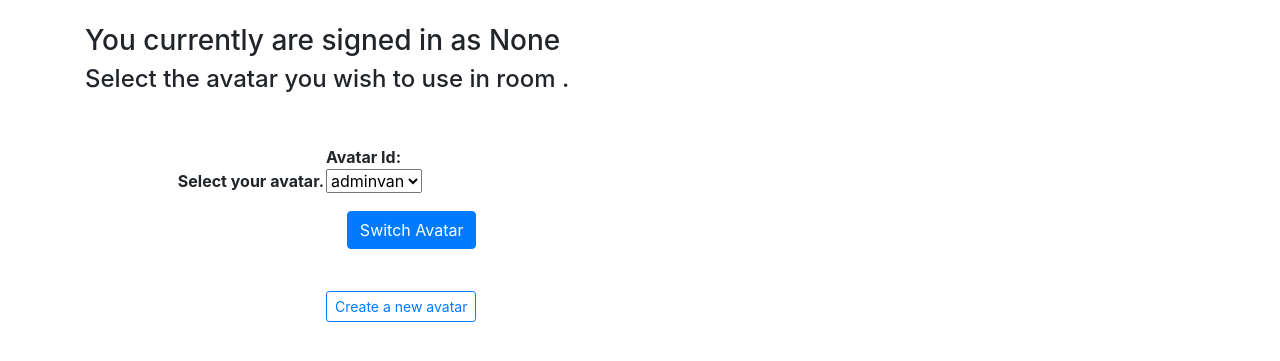
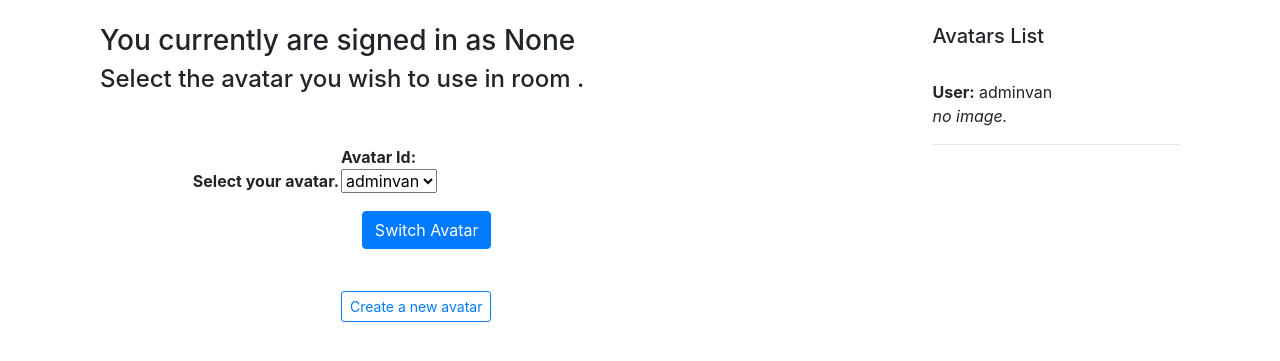
Before and after one commit to egv78/vanlevysite, a Django app: page /swdice/switch_avatar/ in a window 1280 px wide. Shown: the part 73-434 px from the top of the page. Run offline with Django 3.2, Linux system fonts and the light colour scheme; a user stored in the database is signed in; data comes from the database, SQL or seed files in the repository; both versions use the stored data as it was after the commit; some libraries are stand-ins or nearby versions.

Commit message:
Switch Avatar page now shows names and images

```diff
--- a/swdice/templates/swdice/switch_avatar.html
+++ b/swdice/templates/swdice/switch_avatar.html
@@ -9,6 +9,9 @@
 
 {% block body %}
 <div class="container">
+    <div class="container">
+        <div class="row">
+            <div class="col-9">
                 <br>
                 <h3>You currently are signed in as {{ my_avatars_list|get_item:room_id }}</h3>
                 <h4>Select the avatar you wish to use in room
@@ -81,6 +84,37 @@
                         </tr>
                     </table>
                 </form>
-
+            </div>
+            <div class="col-3">
+                <br>
+                <h5>Avatars List</h5>
+                <br>
+                <strong>User:</strong>
+                {% if user.userprofile.user_first_name %}
+                    {{ user.userprofile.user_first_name }}
+                {% else %}
+                    {{ user.username }}
+                {% endif %}
+                <br>
+                {% if user.userprofile.user_url_image %}
+                    <img src="{{ user.userprofile.user_url_image }}" width="150">
+                {% else %}
+                    <em>no image.</em>
+                {% endif %}
+                <br>
+                <hr>
+                {% for avatar in my_avatar_objects %}
+                    <strong>Avatar:</strong> {{ avatar.avatar_name }}<br>
+                    {% if avatar.avatar_url_image %}
+                        <img src="{{ avatar.avatar_url_image }}" width="150">
+                    {% else %}
+                        <em>no image.</em>
+                    {% endif %}
+                    <br>
+                    <hr>
+                {% endfor %}
+            </div>
+        </div>
+    </div>
 </div>
 {% endblock %}
--- a/swdice/views.py
+++ b/swdice/views.py
@@ -224,8 +224,10 @@ class DockingBay(FormMixin, TemplateView):
                     make_user_room_link(room.room_id_id, current_user_id, game_master, False, 1, 0)
 
         form = Enter_SW_Room(**kwargs)
-        args = {'form': form, 'my_rooms_list': my_rooms_list, 'my_avatars_list': my_avatars_list, 'room_id': room_id}
-
+        my_avatar_objects = Avatar.objects.filter(user_id=self.request.user.id, deleted=0)
+        args = {'form': form, 'my_rooms_list': my_rooms_list, 'my_avatars_list': my_avatars_list, 'room_id': room_id,
+                'my_avatar_objects': my_avatar_objects}
+        # print(my_avatars_list)
         return render(request, self.template_name, args)
 
     # if request.method == 'POST':
@@ -243,7 +245,7 @@ class DockingBay(FormMixin, TemplateView):
 
             try:
                 room = SWRoom.objects.get(pk=swroom_id)
-                my_rooms_to_user_list = SWRoomToUser.objects.filter(user_id_id=self.request.user.id).order_by('-admitted') #,banned=0
+                my_rooms_to_user_list = SWRoomToUser.objects.filter(user_id_id=self.request.user.id).order_by('-admitted')
                 my_rooms_list = []
                 for my_room in my_rooms_to_user_list:
                     my_rooms_list += SWRoom.objects.filter(pk=my_room.room_id_id)
```
Also changed, not shown: db.sqlite3. Lines whose indentation alone changed are shown as unchanged.
